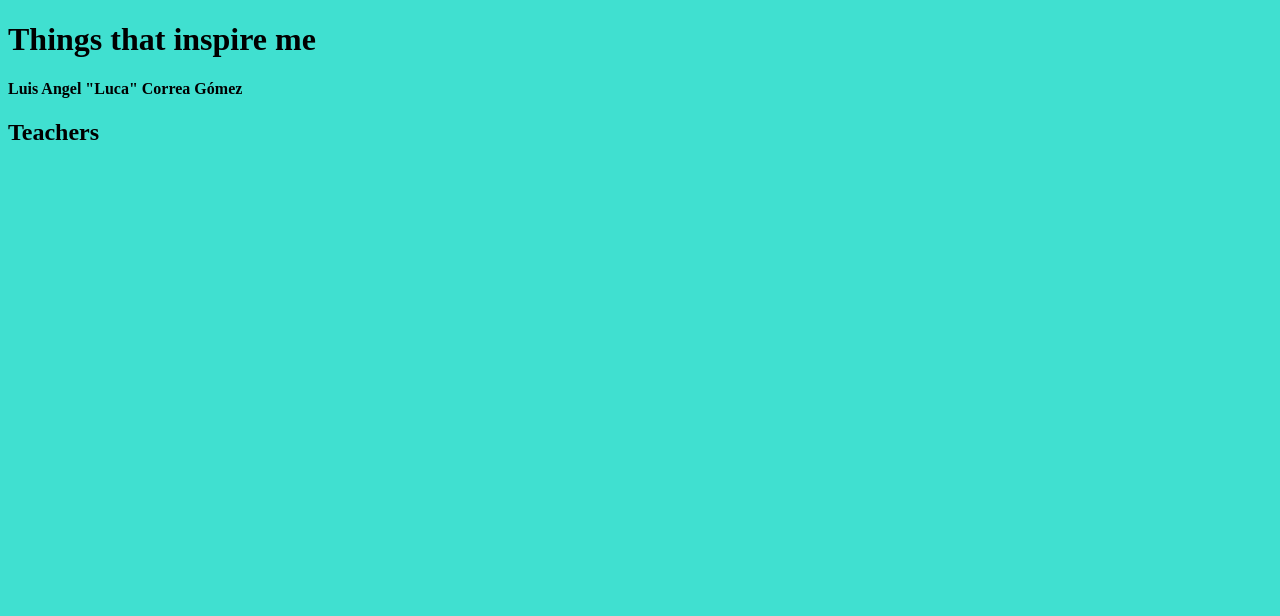
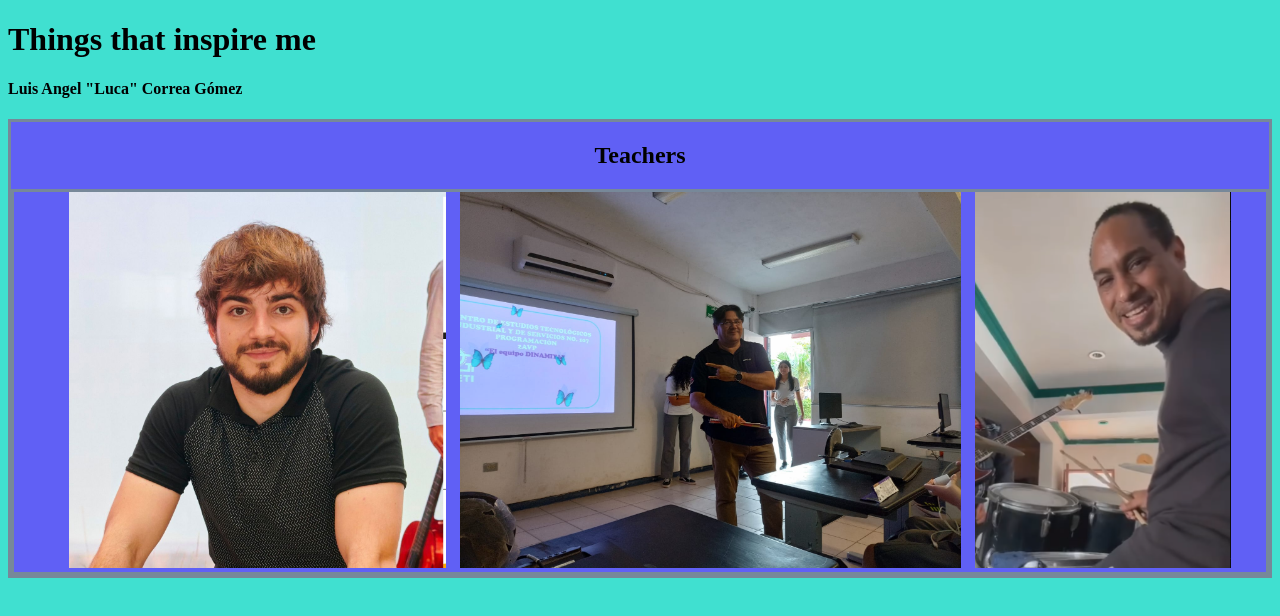
Before and after one commit to lucaa2007/lucaa2007.github.io, a plain HTML site: page index.html in a window 1280 px wide. Drawn offline with Linux system fonts and the light colour scheme.

Commit message:
Add files via upload

```diff
--- a/index.html
+++ b/index.html
@@ -9,9 +9,13 @@
 <body>
     <h1> Things that inspire me <h4> Luis Angel "Luca" Correa Gómez </h4></h1>
 
-    <div>
+    <div class="divit2">
         <h2>Teachers</h2>
-        <img src="Jaime1.png" alt="" id="music">
+        <div class="divit1">
+            <img src="img/Jaime1.png" alt="" class="music">
+            <img src="img/Rochin1.jpg" alt="" class="code">
+            <img src="img/Julio1.png" alt="" class="music2">
+        </div>
     </div>
 </body>
 </html>
--- a/inspi.css
+++ b/inspi.css
@@ -2,7 +2,13 @@ body{
     background-color: turquoise;
 }
 .divit1{
-    border: 3px solid green;
+    border: 3px solid lightslategrey;
+    background-color: rgb(96, 96, 245);
+}
+.divit2{
+    text-align: center;
+    border: 3px solid lightslategrey;
+    background-color: rgb(96, 96, 245);
 }
 .music{
     padding-left: 20px;
```
